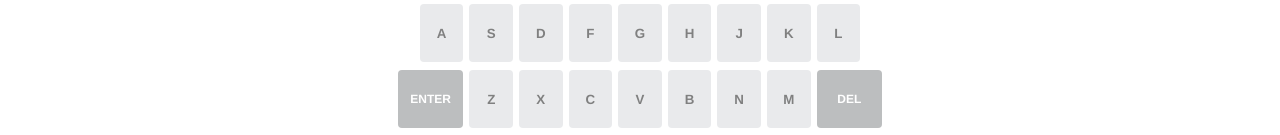
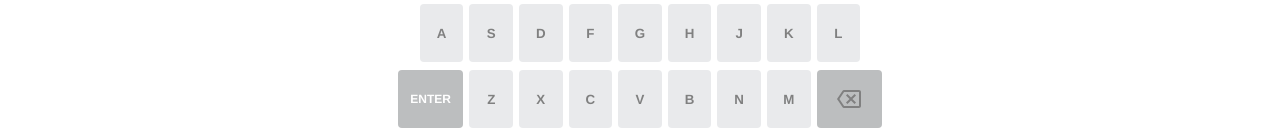
Before and after one commit to andrewparr/azordle, a React (Create React App) app: page / in a window 1280 px wide. Shown: the part 663-798 px from the top of the page. Built offline with nearby package versions, Linux system fonts and the light colour scheme.

Commit message:
replacing DEL on keyboard with an svg image

```diff
--- a/src/KeyboardKey.tsx
+++ b/src/KeyboardKey.tsx
@@ -1,5 +1,7 @@
 import React, { useContext } from "react";
 import styles from "./App.module.css";
+import del from "./del.svg";
+import gameLogic from "./gameLogic";
 
 import { GameState } from "./App";
 
@@ -51,7 +53,17 @@ function KeyboardKey(props: Props) {
         props.onClick(props.letter);
       }}
     >
-      {props.letter}
+      {props.letter === "DEL" ? (
+        <img
+          style={
+            gameLogic.getDarkMode() ? { filter: "invert(100%)" } : undefined
+          }
+          src={del}
+          alt="del"
+        />
+      ) : (
+        props.letter
+      )}
     </button>
   );
 }
```
Also changed, not shown: src/del.svg (added).
